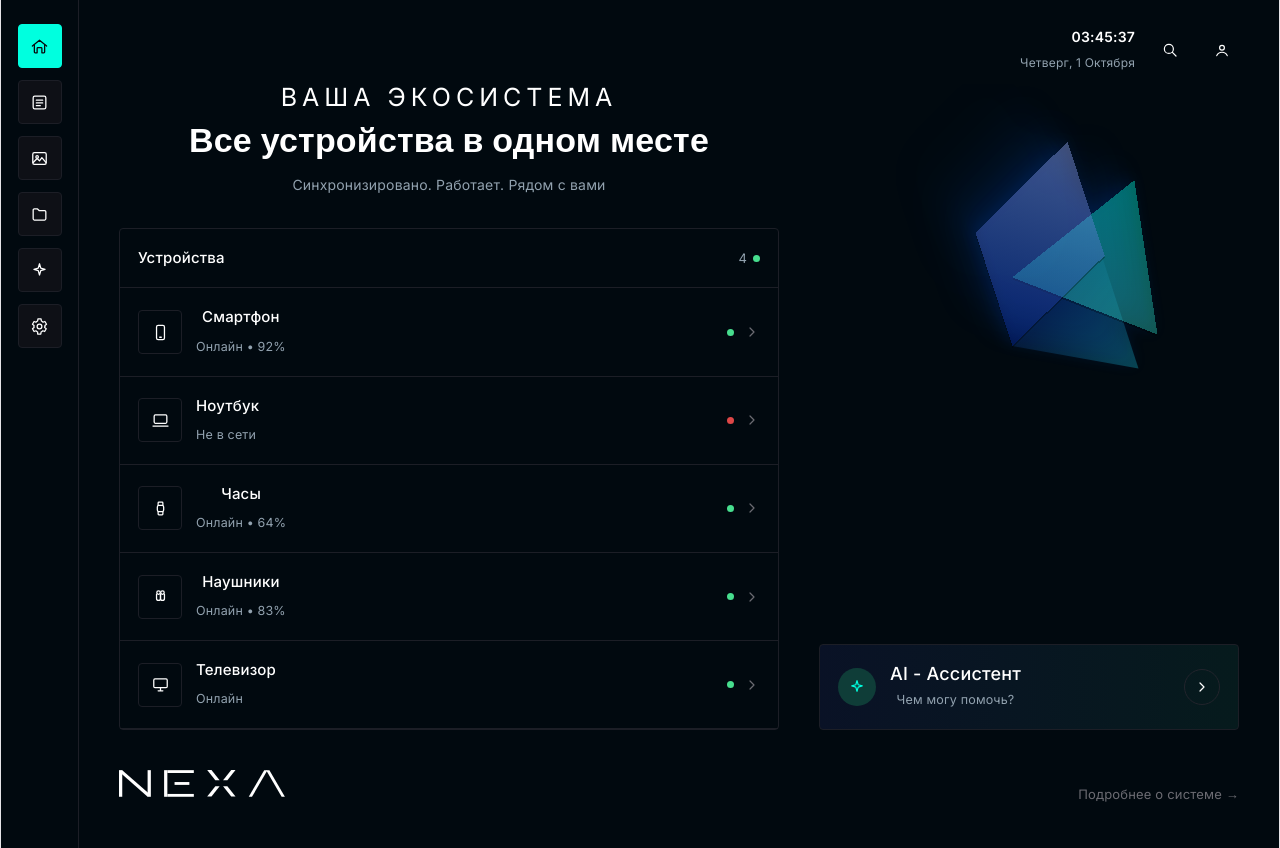
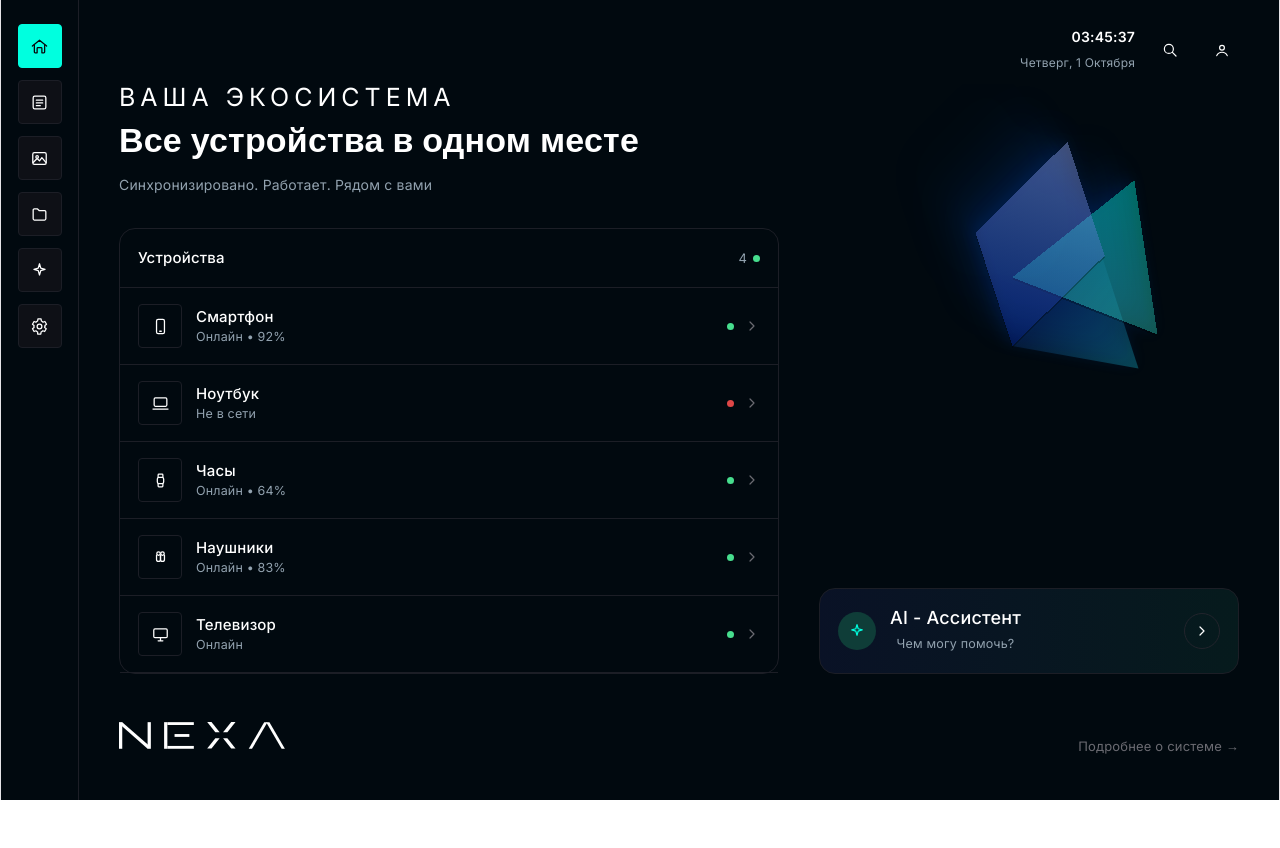
Before and after one commit to wayzyyy-ui/Nexa, a React (Vite) app: page / in a window 1280 px wide. After the commit the page ends 800 px from the top, so only its background shows below. Built offline with nearby package versions, Linux system fonts and the light colour scheme.

Commit message:
Скругление карточки устройств
- borderRadius 16 + overflow hidden

- Строки обрезаются по скруглённым углам

```diff
--- a/src/App.jsx
+++ b/src/App.jsx
@@ -355,7 +355,8 @@ function Row({ leftIcon, title, subtitle, right, accent }) {
       display: "flex", alignItems: "center", justifyContent: "space-between",
       padding: "16px 18px", borderBottom: `1px solid ${C.border}`, gap: 14,
     }}>
-      <div style={{ display: "flex", alignItems: "center", gap: 14 }}>
+      {/* Левая часть: иконка + текст — занимает всё свободное место */}
+      <div style={{ display: "flex", alignItems: "center", gap: 14, flex: 1, minWidth: 0 }}>
         {leftIcon && (
           <div style={{
             width: 42, height: 42, borderRadius: 4, border: `1px solid ${C.border}`,
@@ -364,12 +365,20 @@ function Row({ leftIcon, title, subtitle, right, accent }) {
             {leftIcon}
           </div>
         )}
-        <div>
-          <div style={{ fontSize: 15, fontWeight: 500 }}>{title}</div>
-          {subtitle && <div style={{ fontSize: 12.5, color: C.muted, marginTop: 3 }}>{subtitle}</div>}
-        </div>
-      </div>
-      <div style={{ display: "flex", alignItems: "center", gap: 10 }}>
+        <div style={{ display: "flex", flexDirection: "column", textAlign: "left", minWidth: 0 }}>
+          <div style={{ fontSize: 15, fontWeight: 500, textAlign: "left", lineHeight: 1.2 }}>
+            {title}
+          </div>
+          {subtitle && (
+            <div style={{ fontSize: 12.5, color: C.muted, marginTop: 3, textAlign: "left", lineHeight: 1.3 }}>
+              {subtitle}
+            </div>
+          )}
+        </div>
+      </div>
+
+      {/* Правая часть: индикатор + стрелка — фиксированной ширины */}
+      <div style={{ display: "flex", alignItems: "center", gap: 10, flexShrink: 0 }}>
         {right}
         {accent !== false && Icon.chevron({})}
       </div>
@@ -406,7 +415,7 @@ function ScreenHome({ onNavigate }) {
       className="ng-home-grid"
     >
       {/* ── Левая колонка: заголовок + устройства ──────────── */}
-      <div>
+       <div style={{ textAlign: "left" }}>
         <div style={{
           fontSize: 25, letterSpacing: "0.2em",
           color: C.text, marginBottom: 14,
@@ -424,7 +433,7 @@ function ScreenHome({ onNavigate }) {
           Синхронизировано. Работает. Рядом с вами
         </div>
 
-        <div style={{ border: `1px solid ${C.border}`, borderRadius: 4 }}>
+        <div style={{ border: `1px solid ${C.border}`, borderRadius: 16 }}>
           <div style={{
             display: "flex", justifyContent: "space-between",
             alignItems: "center", padding: "16px 18px",
@@ -464,7 +473,7 @@ function ScreenHome({ onNavigate }) {
           style={{
             marginTop: "auto",   // ← вот магия: прижимает карточку к низу
             border: `1px solid ${C.border}`,
-            borderRadius: 4,
+            borderRadius: 16,
             padding: "16px 18px",
             display: "flex",
             alignItems: "center",
@@ -1237,7 +1246,8 @@ function MessageBubble({ role, text }) {
       {/* Пузырь с ответом */}
       <div style={{ display: "flex", flexDirection: "column", gap: 6, maxWidth: "72%" }}>
         {/* Подпись "NEXA AI" над пузырём */}
-        <div style={{
+          <div
+          style={{
             fontSize: 11.5,
             letterSpacing: "0.12em",
             color: C.mint,
@@ -1247,8 +1257,9 @@ function MessageBubble({ role, text }) {
             fontWeight: 500,
             textAlign: "left",
             alignSelf: "flex-start",
-          width: "100%",
-        }}>
+            marginRight: "auto",
+          }}
+        >
           NEXA Assistant
         </div>
 
```
Lines whose indentation alone changed are shown as unchanged.
